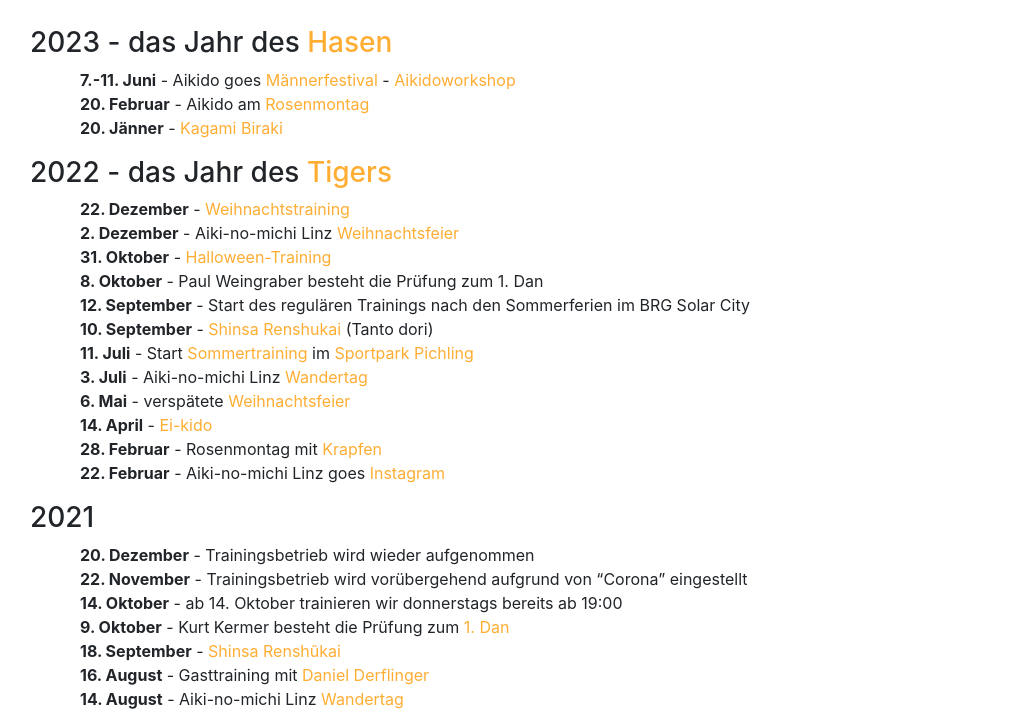
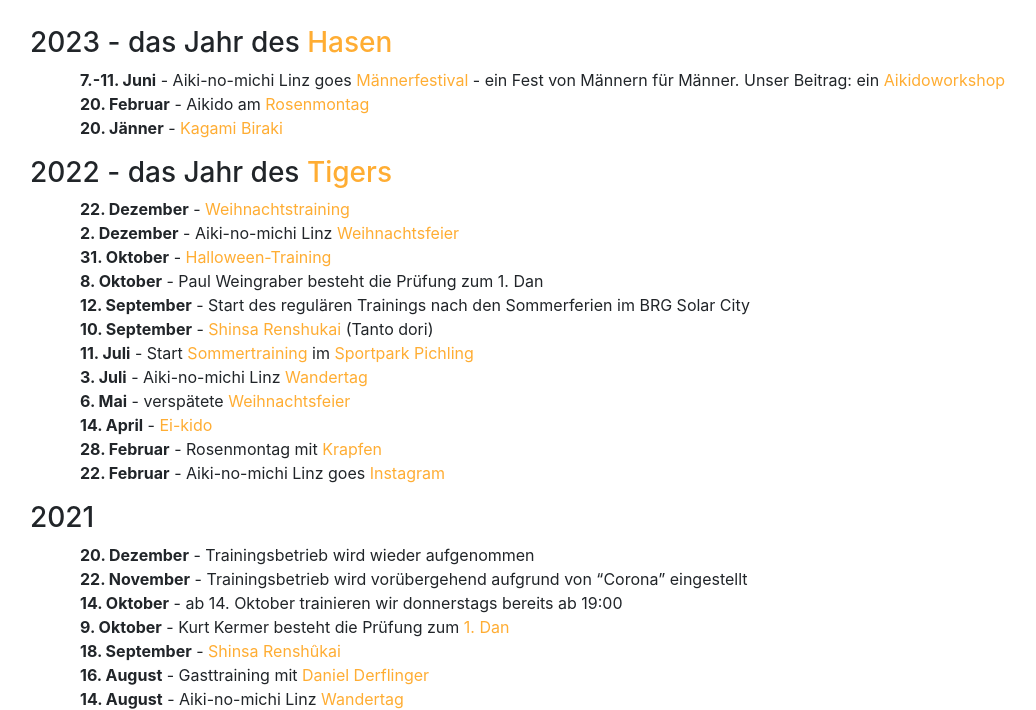
Before and after one commit to TWachs/aikinomichi-linz, a Jekyll site: the page built from aktuelles.md, in a window 1280 px wide and 900 px high, scrolled down 395 px, cut to the strip 190-900 px from the top of the window. Shown: the whole strip, without its empty margins (55-1091 px from the left). Built offline with Jekyll 4.4.1, drawn with Linux system fonts in a browser that asks for light colours; nearby versions of some CDN libraries.

Commit message:
Update aktuelles.md

```diff
--- a/aktuelles.md
+++ b/aktuelles.md
@@ -10,7 +10,7 @@
 
 ### 2023 - das Jahr des [Hasen](https://www.facebook.com/photo/?fbid=594639669337915&set=a.441578571310693){:target="_blank"}
 
-* **7.-11. Juni** - Aikido goes [Männerfestival](https://www.maennerfestival.at/){:target="_blank"} - [Aikidoworkshop](https://www.maennerfestival.at/aikido.html){:target="_blank"}
+* **7.-11. Juni** - Aiki-no-michi Linz goes [Männerfestival](https://www.maennerfestival.at/){:target="_blank"} - ein Fest von Männern für Männer. Unser Beitrag: ein [Aikidoworkshop](https://www.maennerfestival.at/aikido.html){:target="_blank"}
 * **20. Februar** - Aikido am [Rosenmontag](https://www.facebook.com/photo/?fbid=638725011596047&set=pcb.638725098262705){:target="_blank"}
 * **20. Jänner** - [Kagami Biraki](https://www.facebook.com/photo/?fbid=10227879238633736&set=pcb.10227879239073747){:target="_blank"}
 
```
